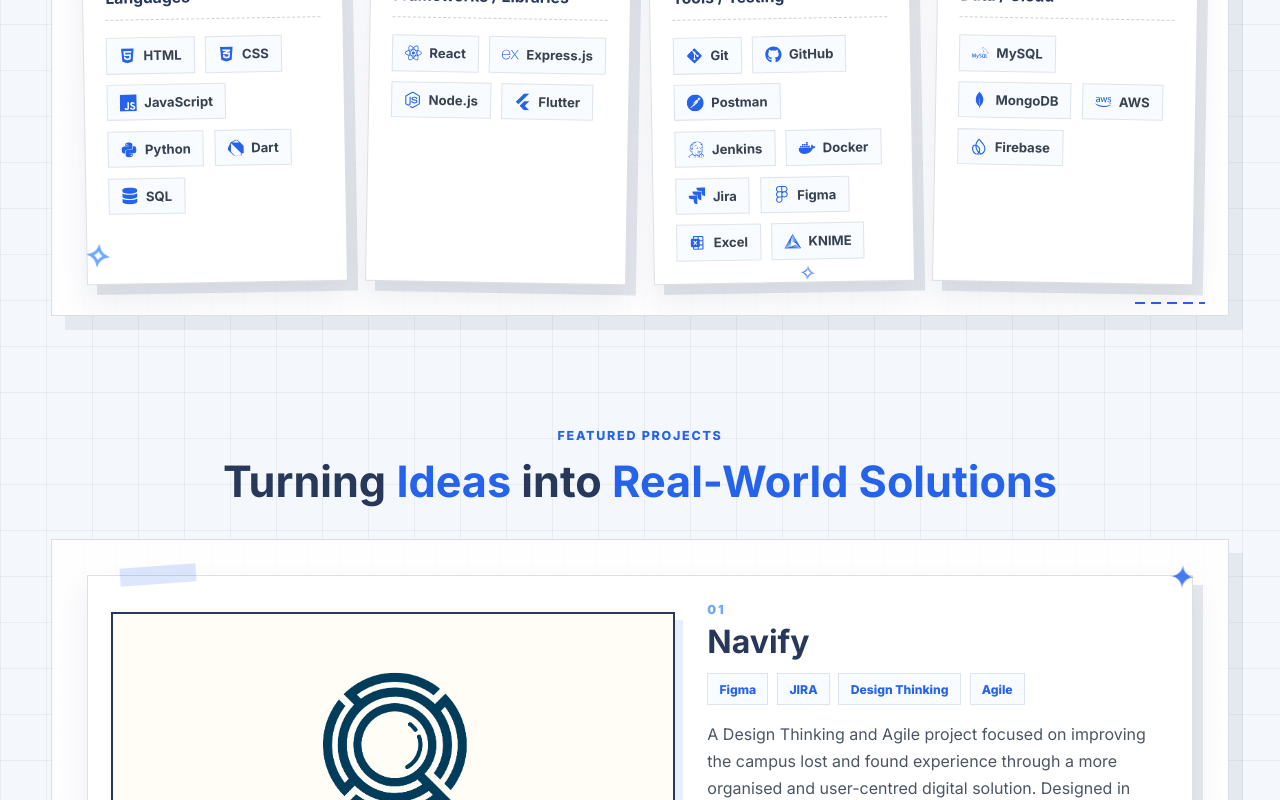
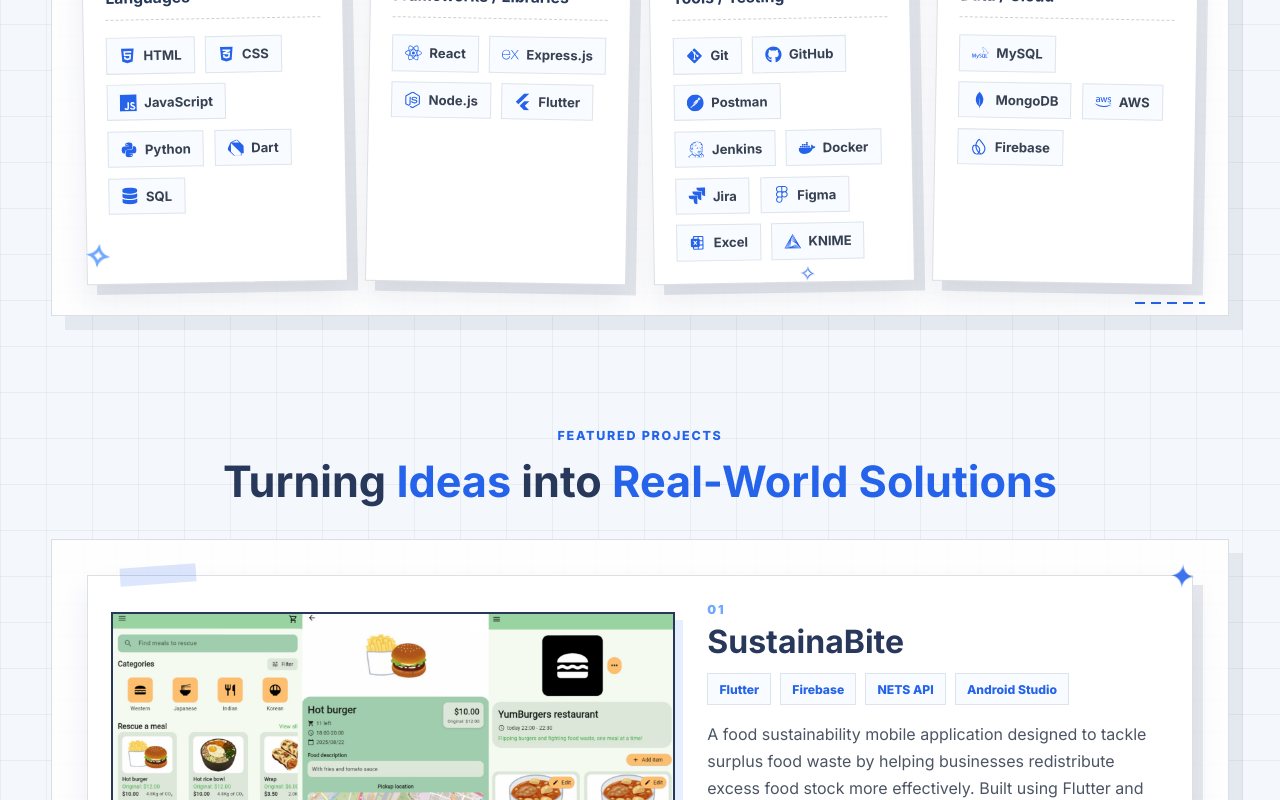
Before and after one commit to myynn/sharmyn-portfolio, a React (Vite) app: page / in a window 1280 px wide. Shown: the part 2000-2800 px from the top of the page. Built offline with nearby package versions, Linux system fonts and the light colour scheme.

Commit message:
Update Project.js

```diff
--- a/src/data/projects.js
+++ b/src/data/projects.js
@@ -2,20 +2,8 @@
 import strokeguard from "../assets/images/StrokeGuard.png";
 import sustainabite from "../assets/images/SustainaBite-App.png";
 import wandersafe from "../assets/images/IoT-WanderSafe.png";
-import navify from "../assets/images/Navify-app.png";
 
 export const projects = [
-  {
-    title: "Navify",
-    image: navify,
-    description:
-      "A Design Thinking and Agile project focused on improving the campus lost and found experience through a more organised and user-centred digital solution. Designed in Figma and planned using JIRA, the project follows Define, Ideate, and Prototype phases to demonstrate UI/UX design, sprint planning, usability testing, and iterative prototyping.",
-    tech: ["Figma", "JIRA", "Design Thinking", "Agile"],
-    github: null,
-    live: null,
-    caseStudy: "/navify-case-study.pdf",
-    prototype: "https://www.figma.com/community/file/1533562181571810962/amdt-part3-sharmynho-2400847f",
-  },
   {
     title: "SustainaBite",
     image: sustainabite,
```
